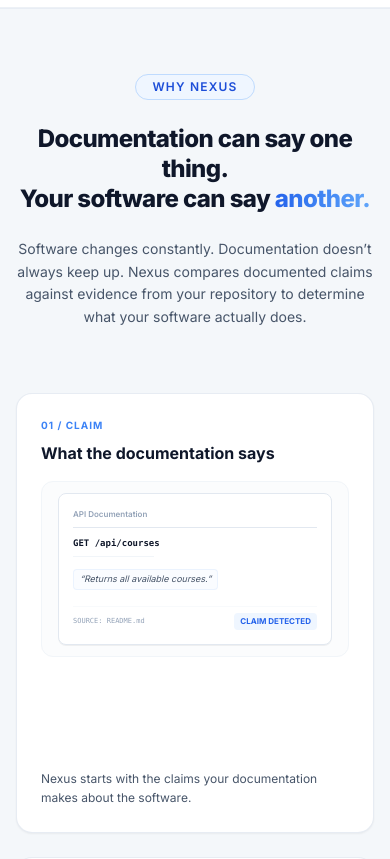
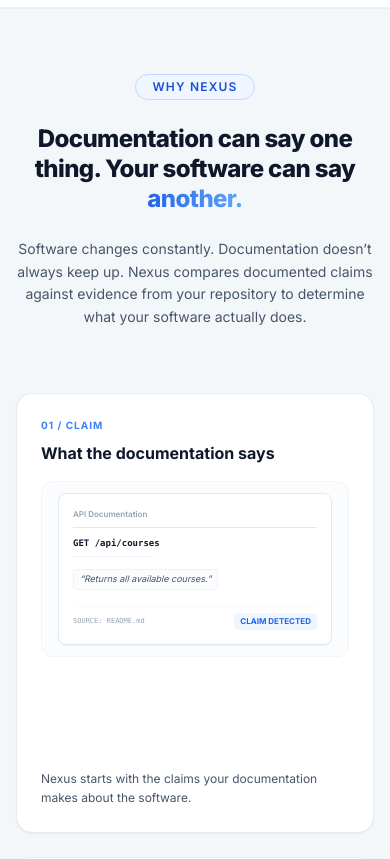
Before and after one commit to burgulvedant/Nexus, a React (Vite) app in the folder frontend/: page / in a window 390 px wide. Shown: the part 5940-6799 px from the top of the page. Built offline with nearby package versions, Linux system fonts and the light colour scheme; no server answers.

Commit message:
Center and naturally wrap Why Nexus heading on mobile

```diff
--- a/frontend/src/components/TruthGap.tsx
+++ b/frontend/src/components/TruthGap.tsx
@@ -45,12 +45,11 @@
 
           {/* Heading */}
           <h2
-            className={`text-2xl sm:text-3xl md:text-4xl lg:text-5xl font-extrabold text-text-primary tracking-tight leading-tight transition-all duration-700 delay-100 transform break-words ${
+            className={`text-2xl sm:text-3xl md:text-4xl lg:text-5xl font-extrabold text-text-primary tracking-tight leading-tight text-center transition-all duration-700 delay-100 transform ${
               isRevealed ? 'opacity-100 translate-y-0' : 'opacity-0 translate-y-4'
             }`}
           >
-            <span className="block">Documentation can say one thing.</span>
-            <span className="block">Your software can say <span className="bg-gradient-to-r from-nexus-600 to-nexus-400 bg-clip-text text-transparent">another.</span></span>
+            Documentation can say one thing. Your software can say <span className="bg-gradient-to-r from-nexus-600 to-nexus-400 bg-clip-text text-transparent">another.</span>
           </h2>
 
           {/* Description */}
```
